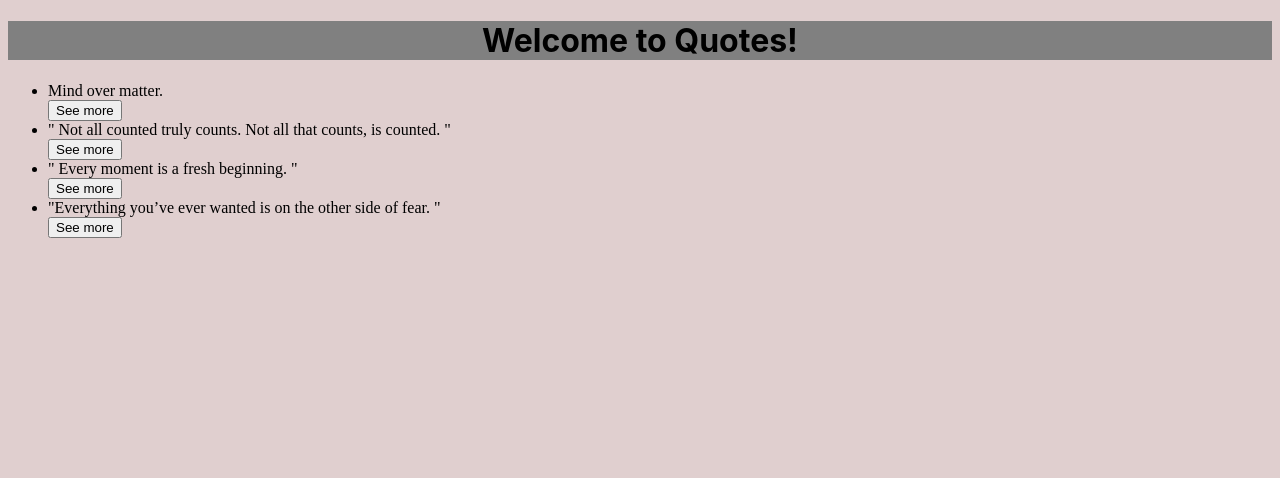
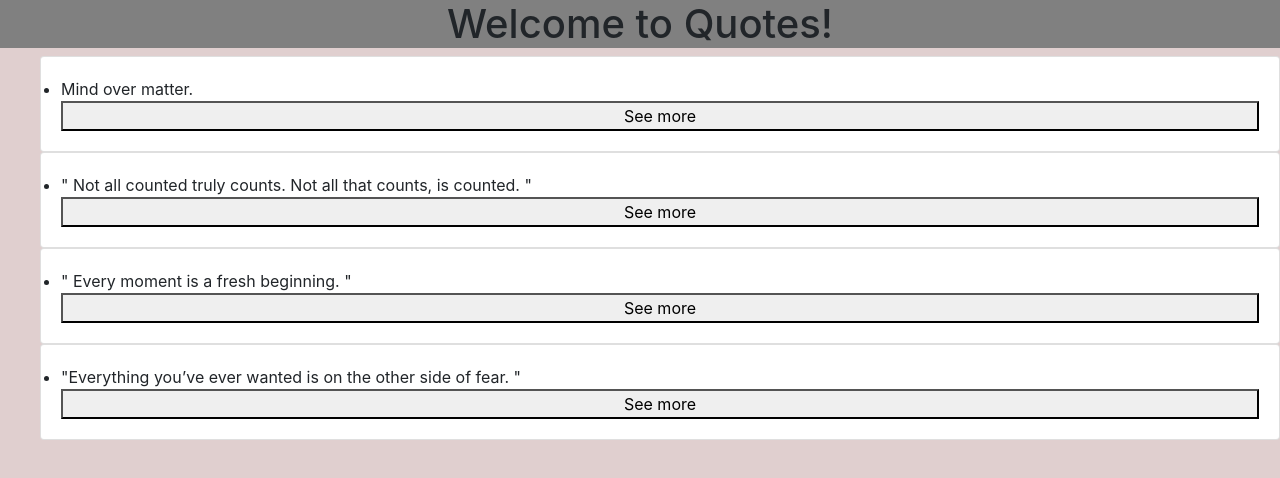
Before and after one commit to AisaJ/quote, an Angular app: page / in a window 1280 px wide. Shown: the top 478 px of the page. Built offline with nearby package versions, Linux system fonts and the light colour scheme.

Commit message:
Added bootstrap file styling. Put the quotes in a card section.

```diff
--- a/src/app/app.component.css
+++ b/src/app/app.component.css
@@ -1,3 +1,4 @@
+
 h1{
   background-color: gray;
   font-family: -apple-system, BlinkMacSystemFont, 'Segoe UI', Roboto, Oxygen, Ubuntu, Cantarell, 'Open Sans', 'Helvetica Neue', sans-serif;
--- a/src/app/app.module.ts
+++ b/src/app/app.module.ts
@@ -5,12 +5,14 @@ import { AppRoutingModule } from './app-routing.module';
 import { AppComponent } from './app.component';
 import { QuoteBoardComponent } from './quote-board/quote-board.component';
 import { QuoteDetailsComponent } from './quote-details/quote-details.component';
+import { CardColorChangeDirective } from './card-color-change.directive';
 
 @NgModule({
   declarations: [
     AppComponent,
     QuoteBoardComponent,
-    QuoteDetailsComponent
+    QuoteDetailsComponent,
+    CardColorChangeDirective
   ],
   imports: [
     BrowserModule,
--- /dev/null
+++ b/src/app/card-color-change.directive.ts
@@ -0,0 +1,13 @@
+import { Directive, ElementRef, Renderer} from '@angular/core';
+
+@Directive({
+  selector: '[appCardColorChange]'
+})
+export class CardColorChangeDirective {
+
+  constructor(private el:ElementRef, private renderer: Renderer) {(1)
+    renderer.setElementStyle(el.nativeElement,'backgroundColor','gray');(2)
+   }
+
+
+}
--- a/src/app/quote-board/quote-board.component.css
+++ b/src/app/quote-board/quote-board.component.css
@@ -0,0 +1,3 @@
+card{
+
+}
--- a/src/app/quote-board/quote-board.component.html
+++ b/src/app/quote-board/quote-board.component.html
@@ -1,6 +1,6 @@
-<div>
+<div >
 <ul>
-  <div *ngFor='let quote of quotes; let i=index'>
+  <div class="card card-body appCardColorChange" *ngFor='let quote of quotes; let i=index'>
       <li>{{quote.name}}</li>
       <button (click)='toggleDetails(i)'>See more</button>
 
--- a/src/app/quote-board/quote-board.component.ts
+++ b/src/app/quote-board/quote-board.component.ts
@@ -1,6 +1,5 @@
 import { Component, OnInit } from '@angular/core';
 import {Quote} from '../quote'
-import { isPromise } from '@angular/compiler/src/util';
 
 @Component({
   selector: 'app-quote-board',
--- a/src/styles.css
+++ b/src/styles.css
@@ -1,4 +1,6 @@
 /* You can add global styles to this file, and also import other style files */
+@import "~bootstrap/dist/css/bootstrap.css";
+
 body{
   background: #6113;
 }
```
Also changed, not shown: 1 other file (tests, documents, lock files or other folders).
